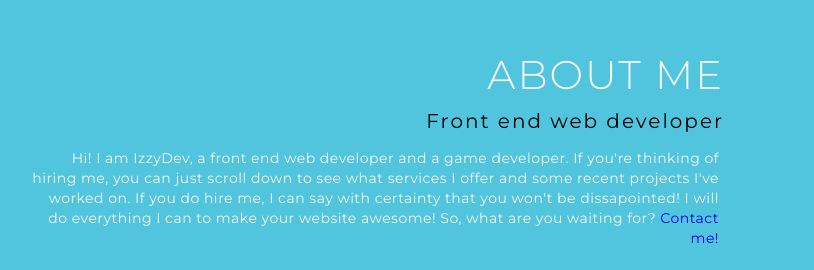
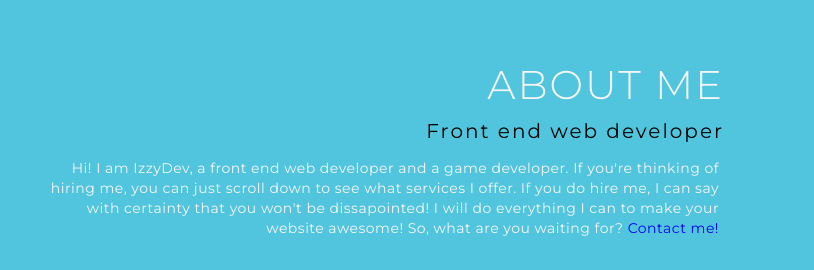
Before and after one commit to IzzyDev05/IzzyDev, a plain HTML site: page index.html in a window 1280 px wide. Shown: the part 1000-1270 px from the top of the page, 466-1280 px from the left. Drawn offline with Linux system fonts and the light colour scheme.

Commit message:
Update index.html

```diff
--- a/index.html
+++ b/index.html
@@ -81,7 +81,7 @@ Thanks for visiting!
             <div class="col-right">
                 <h1 class="section-title">About me</h1>
                 <h2>Front end web developer</h2>
-                <p>Hi! I am IzzyDev, a front end web developer and a game developer. If you're thinking of hiring me, you can just scroll down to see what services I offer and some recent projects I've worked on. If you do hire me, I can say with certainty that you won't be dissapointed! I will do everything I can to make your website awesome! So, what are you waiting for? <a href="#contact">Contact me!</a></p>
+                <p>Hi! I am IzzyDev, a front end web developer and a game developer. If you're thinking of hiring me, you can just scroll down to see what services I offer. If you do hire me, I can say with certainty that you won't be dissapointed! I will do everything I can to make your website awesome! So, what are you waiting for? <a href="#contact">Contact me!</a></p>
                 <a href="#projects" type="button" class="cta">My work</a>
             </div>
         </div>
@@ -119,7 +119,7 @@ Thanks for visiting!
 
 
     <!-- Projects section starts -->
-    <section id="projects">
+<!--     <section id="projects">
         <div class="projects container">
             <div class="projects-header">
                 <h1 class="section-title">My work</h1>
@@ -154,7 +154,7 @@ Thanks for visiting!
                 </div>
             </div>
         </div>
-    </section>
+    </section> -->
     <!-- Projects section ends -->
 
 
```
